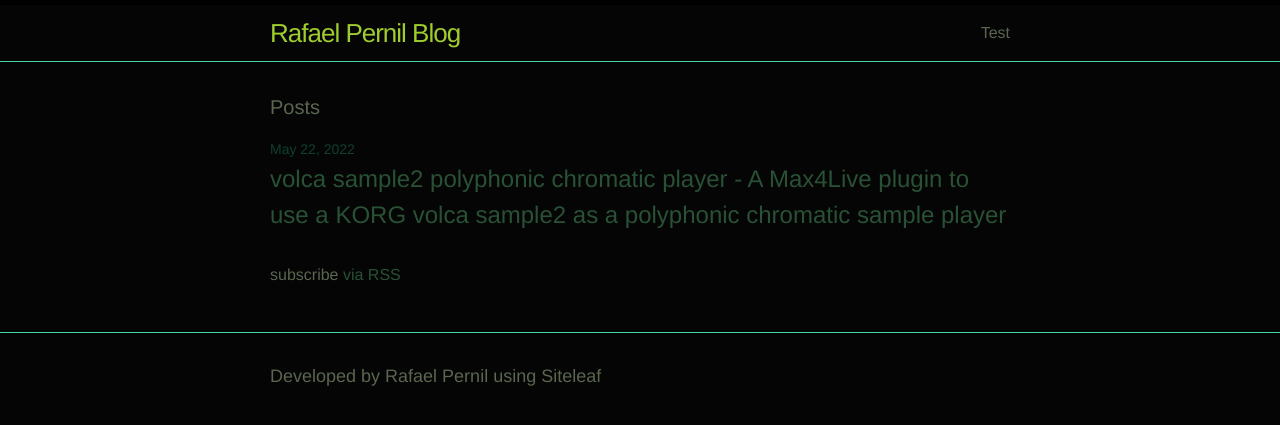
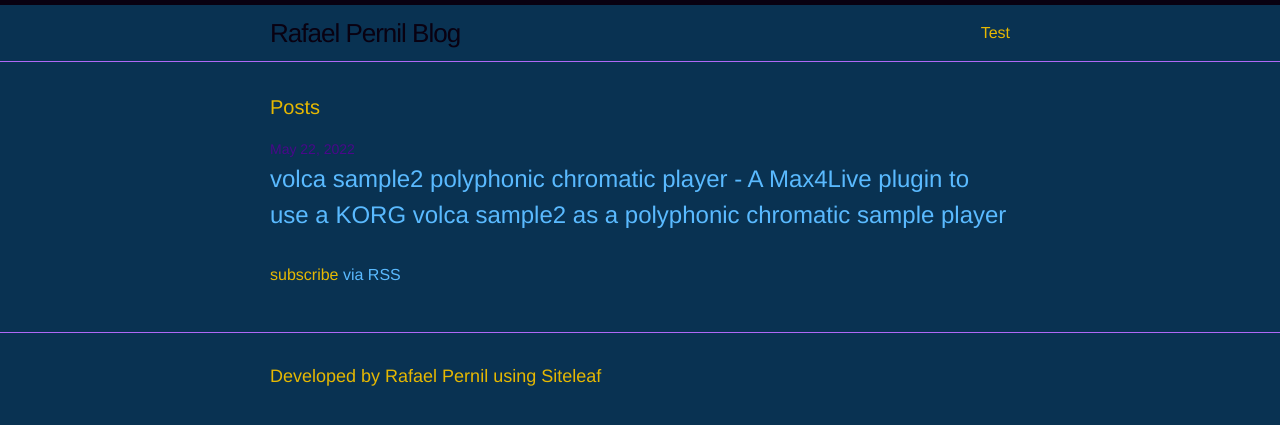
Before and after one commit to rafaelpernil2/blog-en, a Jekyll site: the page built from index.html, in a window 1280 px wide. Shown: the top 425 px of the page. Built offline with Jekyll 4.4.1, drawn with Linux system fonts in a browser that asks for light colours.

Commit message:
fix: More color changes

```diff
--- a/_sass/_layout.scss
+++ b/_sass/_layout.scss
@@ -16,7 +16,11 @@
     letter-spacing: -1px;
     margin-bottom: 0;
     float: left;
-    color: $title-color;
+
+    &,
+    &:visited {
+        color: $grey-color-dark;
+    }
 }
 
 .site-nav {
--- a/css/main.scss
+++ b/css/main.scss
@@ -14,12 +14,11 @@ $base-line-height: 1.5;
 
 $spacing-unit:     30px;
 
-$text-color:       #5a6650;
-$background-color: #050505;
-$title-color:      #9fcc2e;
-$brand-color:      #295135;
+$text-color:       #E6B802;
+$background-color: #093252;
+$brand-color:      #5ABAFF;
 
-$grey-color:       #0e402d;
+$grey-color:       #49088A;
 $grey-color-light: lighten($grey-color, 40%);
 $grey-color-dark:  darken($grey-color, 25%);
 
```
